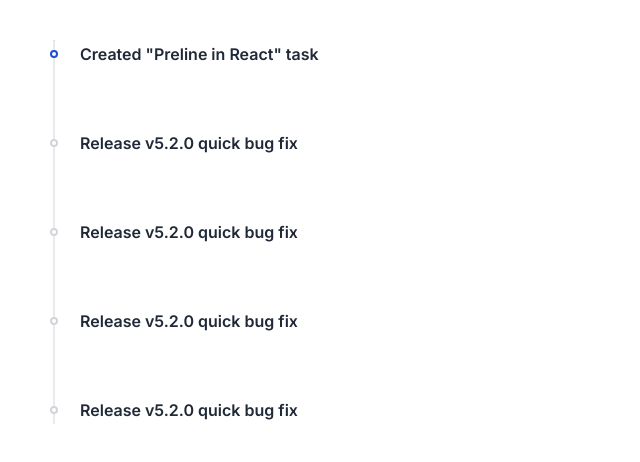
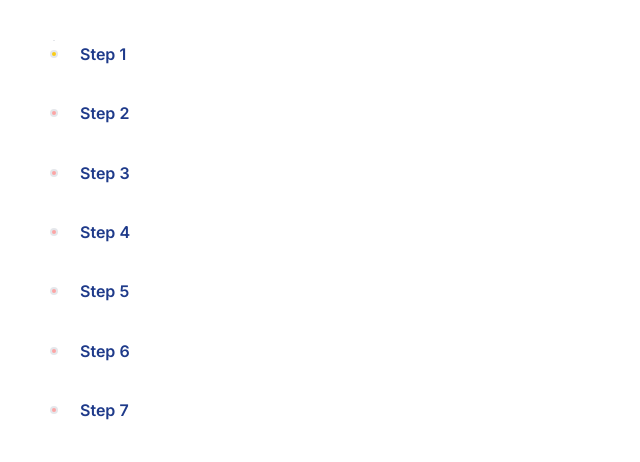
Before and after one commit to madsapce1112/customScrollSlider, a Next.js app: page / in a window 1280 px wide. Shown: the top 462 px of the page, without its empty margins (0-640 px from the left). Built offline with nearby package versions, Linux system fonts and the light colour scheme.

Commit message:
feat: customized sliderByScroll component

```diff
--- a/src/app/page.tsx
+++ b/src/app/page.tsx
@@ -1,42 +1,32 @@
 "use client";
-import gsap from "gsap";
-import { ScrollToPlugin, ScrollTrigger } from "gsap/all";
-import { useEffect, useLayoutEffect, useState } from "react";
 
-gsap.registerPlugin(ScrollToPlugin, ScrollTrigger);
+import { SliderByScroll } from "@/component/SliderByScroll";
+
 export default function Home() {
-  const [scrollProgress, setScrollProgress] = useState<string>("");
-  const [maxScroll, setMaxScroll] = useState<number>(0);
-  const useIsomorphicLayoutEffect =
-    typeof window !== "undefined" ? useLayoutEffect : useEffect;
-
-  useIsomorphicLayoutEffect(() => {
-    gsap.to("#customScrollbar", {
-      scrollTrigger: {
-        start: 0,
-        end: "max",
-        onUpdate: (self) => {
-          setMaxScroll(self.end);
-          setScrollProgress(self.progress.toFixed(2));
-        },
-      },
-    });
-  }, []);
-
-  const handleStepClick = (progress: number) => {
-    gsap.to(window, { duration: 1, scrollTo: { y: progress * maxScroll } });
-  };
-
+  const scrollData = [
+    { subTitle: "Step 1" },
+    { subTitle: "Step 2" },
+    { subTitle: "Step 3" },
+    { subTitle: "Step 4" },
+    { subTitle: "Step 5" },
+    { subTitle: "Step 6" },
+    { subTitle: "Step 7" },
+  ];
   return (
-    <main className="min-h-screen relative bg-white">
-      <div style={{ height: "15000px" }} id="allTags"></div>
-
-      <div
+    <main className="min-h-screen bg-white">
+      <div style={{ height: "25000px" }}></div>
+      <SliderByScroll
+        data={scrollData}
+        textColor="text-blue-900"
+        sliderDefaultColor="bg-red-300"
+        sliderActiveColor="bg-yellow-400"
+      />
+      {/* <div
         id="customScroll"
         className="fixed left-10 top-10 h-96 flex flex-col justify-between after:absolute after:top-0 after:bottom-0  after:start-3.5 after:w-px after:-translate-x-[0.5px] after:bg-gray-300"
       >
         <hr
-          className="bg-blue-700 w-0.5 start-[13px] absolute transition-all duration-500"
+          className="bg-blue-700 w-0.5 start-[13px] absolute transition-all duration-300"
           style={{ height: `${Number(scrollProgress) * 100}%` }}
         />
         <div className="flex gap-x-3" onClick={() => handleStepClick(0)}>
@@ -124,7 +114,7 @@
             </h3>
           </div>
         </div>
-      </div>
+      </div> */}
     </main>
   );
 }
--- /dev/null
+++ b/src/component/SliderByScroll.tsx
@@ -0,0 +1,90 @@
+import gsap from "gsap";
+import { ScrollToPlugin, ScrollTrigger } from "gsap/all";
+import { useEffect, useLayoutEffect, useState } from "react";
+
+gsap.registerPlugin(ScrollToPlugin, ScrollTrigger);
+
+type SliderByScrollProps = {
+  data: { subTitle: string }[];
+  textColor?: string;
+  sliderDefaultColor?: string;
+  sliderActiveColor?: string;
+};
+
+export const SliderByScroll = ({
+  data,
+  textColor,
+  sliderDefaultColor,
+  sliderActiveColor,
+}: SliderByScrollProps) => {
+  const [scrollProgress, setScrollProgress] = useState<string>("");
+  const [maxScroll, setMaxScroll] = useState<number>(0);
+  const useIsomorphicLayoutEffect =
+    typeof window !== "undefined" ? useLayoutEffect : useEffect;
+
+  useIsomorphicLayoutEffect(() => {
+    gsap.to("#customScroll", {
+      scrollTrigger: {
+        start: 0,
+        end: "max",
+        onUpdate: (self) => {
+          setMaxScroll(self.end);
+          setScrollProgress(self.progress.toFixed(2));
+        },
+      },
+    });
+  }, []);
+
+  const handleStepClick = (progress: number) => {
+    gsap.to(window, { duration: 1, scrollTo: { y: progress * maxScroll } });
+  };
+
+  return (
+    <div
+      id="customScroll"
+      className={`fixed left-10 top-10 h-96 flex flex-col justify-between after:absolute after:top-0 after:bottom-0  after:start-3.5 after:w-px after:-translate-x-[0.5px] ${
+        sliderDefaultColor ? 'after:' + sliderDefaultColor : "after:bg-gray-300"
+      }`}
+    >
+      <hr
+        className={`${
+          sliderActiveColor ? sliderActiveColor : "bg-blue-700"
+        } w-0.5 start-[13px] absolute transition-all duration-300`}
+        style={{ height: `${Number(scrollProgress) * 100}%` }}
+      />
+      {data.map((item, index: number) => (
+        <div
+          className="flex gap-x-3 cursor-pointer"
+          onClick={() =>
+            handleStepClick(index === 0 ? 0 : index / (data.length - 1))
+          }
+          key={index}
+        >
+          <div className="relative z-10 w-7 h-7 flex justify-center items-center">
+            <div
+              className={`w-2 h-2 rounded-full border-2 border-white ${
+                Number(scrollProgress) >= index / (data.length - 1)
+                  ? sliderActiveColor
+                    ? sliderActiveColor
+                    : "bg-blue-700"
+                  : sliderDefaultColor
+                  ? sliderDefaultColor
+                  : "bg-gray-300"
+              }`}
+            ></div>
+          </div>
+
+          <div className="grow pt-0.5">
+            <h3
+              className={`flex gap-x-1.5 font-semibold ${
+                textColor ? textColor : "text-gray-800"
+              }`}
+            >
+              {item.subTitle}
+            </h3>
+          </div>
+        </div>
+      ))}
+    </div>
+  );
+};
```
